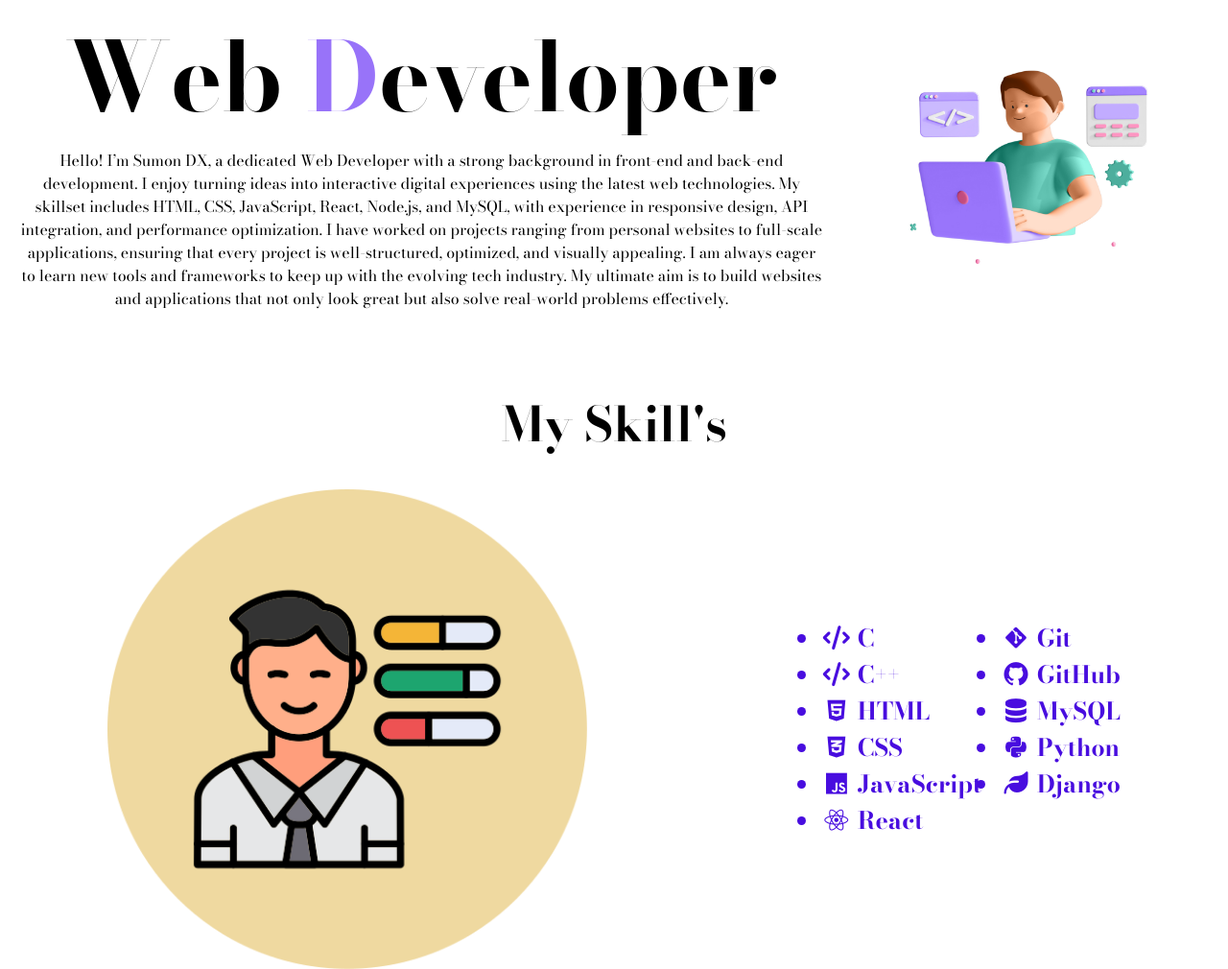
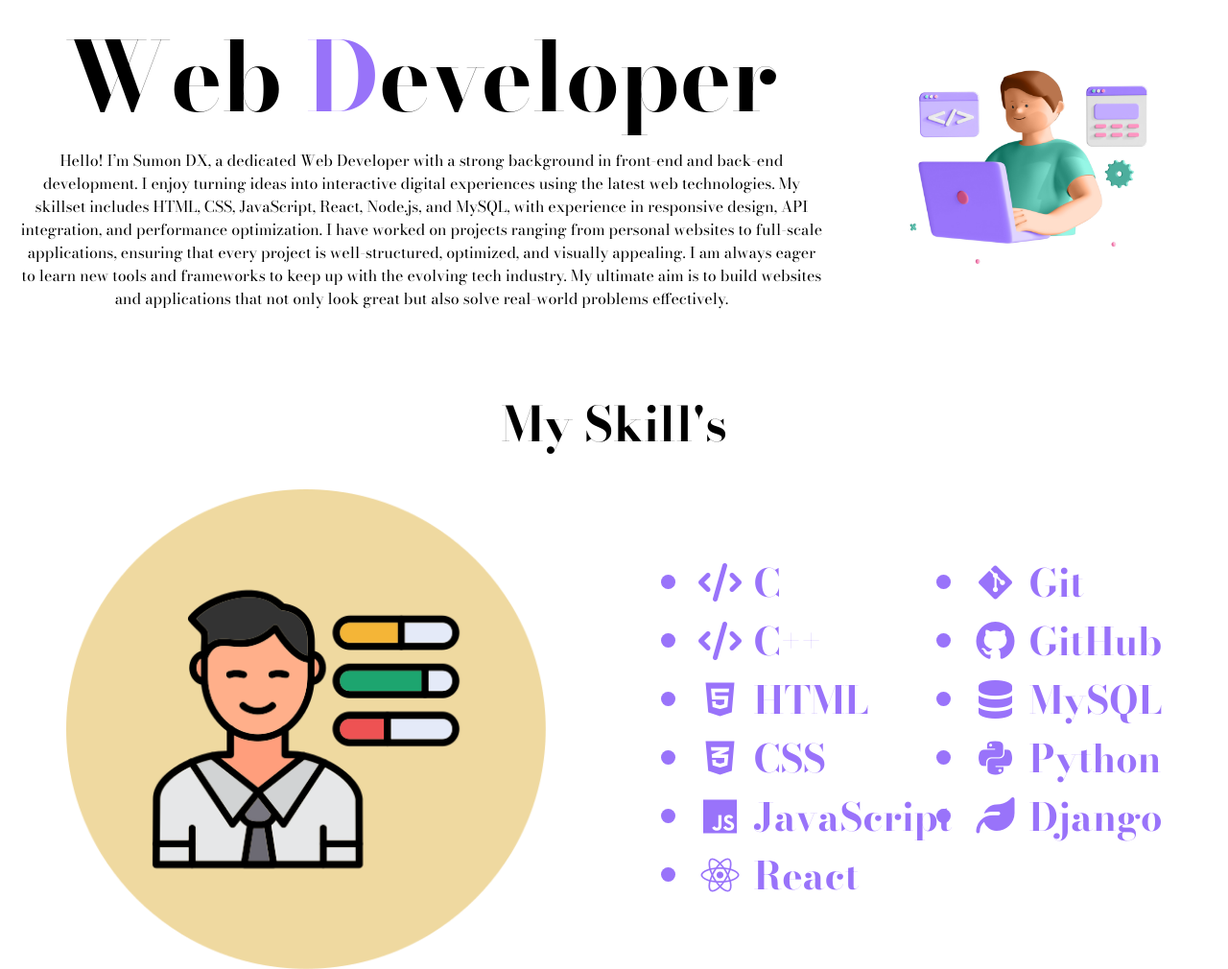
Before and after one commit to dxsumon/Protfolio, a plain HTML site: page index.html in a window 1280 px wide. Shown: the part 155-1165 px from the top of the page at 96% size. Drawn offline with nearby package versions, Linux system fonts and the light colour scheme.

Commit message:
FavIcon,Skill's Font size changed

```diff
--- a/index.html
+++ b/index.html
@@ -13,6 +13,8 @@
     <link rel="stylesheet" href="https://cdnjs.cloudflare.com/ajax/libs/font-awesome/7.0.1/css/all.min.css"
         integrity="sha512-2SwdPD6INVrV/lHTZbO2nodKhrnDdJK9/kg2XD1r9uGqPo1cUbujc+IYdlYdEErWNu69gVcYgdxlmVmzTWnetw=="
         crossorigin="anonymous" referrerpolicy="no-referrer" />
+        <!-- Fav icon -->
+         <link rel="shortcut icon" href="./Assets/apple-touch-icon.png" type="image/x-icon">
     <!-- Link End -->
 </head>
 
--- a/style.css
+++ b/style.css
@@ -148,10 +148,10 @@ nav {
 }
 
 .skills-list {
-    font-size: 25px;
+    font-size: 40px;
 }
 
 .skills-icons {
-    color: #480ddf;
+    color: #9973fa;
     font-weight: bolder;
 }
```
Also changed, not shown: Assets/apple-touch-icon.png (added), Assets/download (1).jpeg (deleted), Assets/download.jpeg (deleted), Assets/web_dev.jpeg (deleted), 2 other files.
